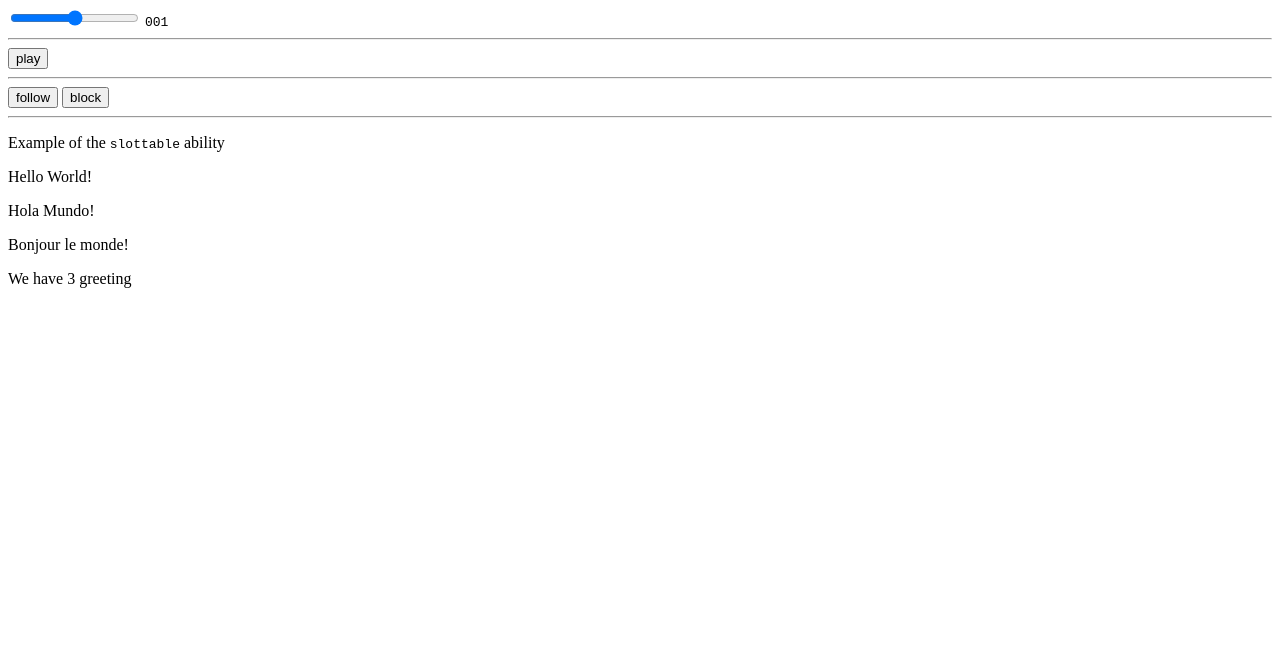
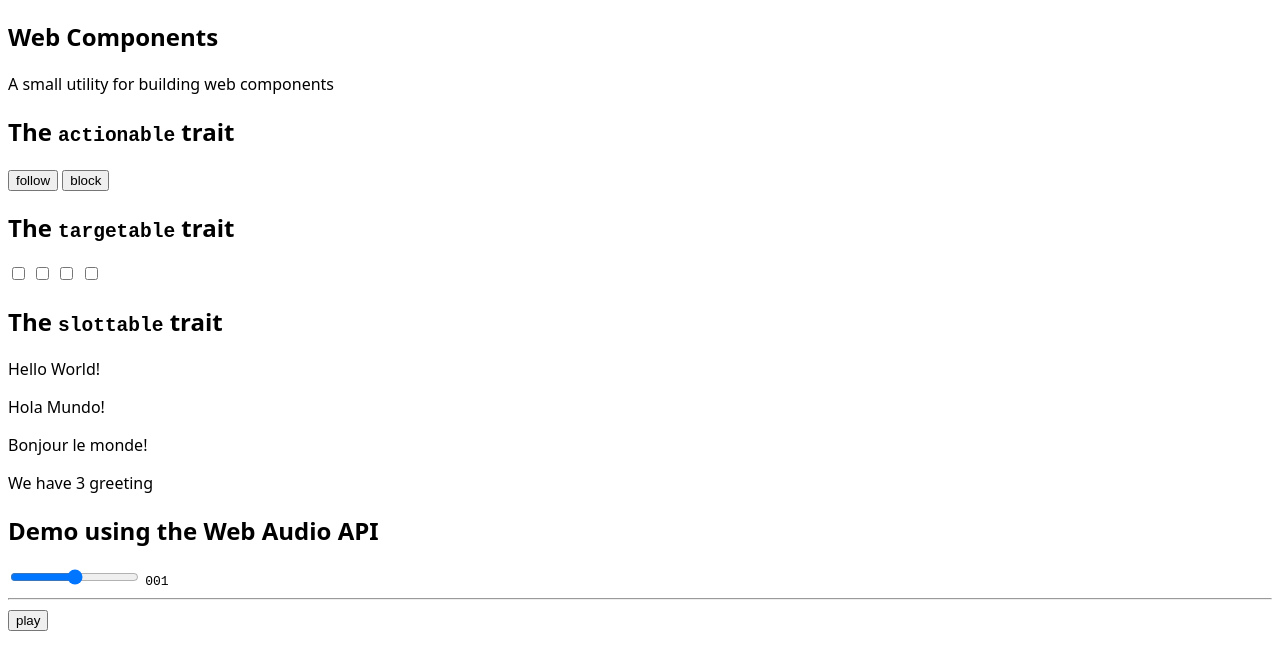
Before and after one commit to adoublef/web-components, a website built with Vite: page index.html in a window 1280 px wide. Built offline with nearby package versions, Linux system fonts and the light colour scheme; files whose address does not match are found by name.

Commit message:
scaffold index page with demos

```diff
--- a/index.html
+++ b/index.html
@@ -7,6 +7,10 @@
     <meta name="viewport" content="width=device-width, initial-scale=1.0" />
     <title>Vite + TS</title>
     <style>
+        :root {
+            font-family: system-ui, -apple-system, BlinkMacSystemFont, 'Segoe UI', Roboto, Oxygen, Ubuntu, Cantarell, 'Open Sans', 'Helvetica Neue', sans-serif;
+        }
+
         @media (prefers-color-scheme: dark) {
             body {
                 background: #000;
@@ -17,7 +21,62 @@
 </head>
 
 <body>
-    <section>
+    <main>
+        <article>
+            <header>
+                <h1>Web Components</h1>
+                <p>A small utility for building web components</p>
+            </header>
+            <section id="actionable">
+                <header>
+                    <h2>The <code>actionable</code> trait</h2>
+                </header>
+                <a-a>
+                    <template shadowRootMode="open">
+                        <a-b>
+                            <template shadowRootMode="open">
+                                <button data-action="click.followUser">follow</button>
+                            </template>
+                        </a-b>
+                        <a-c>
+                            <button data-action="click.block-user">block</button>
+                        </a-c>
+                        </template>
+                </a-a>
+                </section>
+                <section id="targetable">
+                    <header>
+                        <h2>The <code>targetable</code> trait</h2>
+                    </header>
+                    <b-a>
+                        <b-b data-target="validators">
+                            <input type="checkbox" data-target="read">
+                            <input type="checkbox" data-target="write">
+                        </b-b>
+                        <b-b data-target="validators">
+                            <input type="checkbox" data-target="read">
+                            <input type="checkbox" data-target="write">
+                        </b-b>
+                    </b-a>
+                </section>
+            <section id="slottable">
+                <header>
+                    <h2>The <code>slottable</code> trait</h2>
+                </header>
+                <c-a>
+                    <template shadowRootMode="open">
+                        <slot name="greeting"></slot>
+                        <p>We have <span data-target>0</span> greeting</p>
+                    </template>
+                    <p slot="greeting">Hello World!</p>
+                    <p slot="greeting">Hola Mundo!</p>
+                    <p slot="greeting">Bonjour le monde!</p>
+                </c-a>
+                </section>
+                <section id="demo">
+                    <header>
+                        <h2>Demo using the Web Audio API</h2>
+                    </header>
                     <effect-plugin id="gain">
                         <template shadowRootMode="open">
                             <input type="range" data-action="input">
@@ -31,35 +90,8 @@
                         </template>
                     </audio-clip>
                 </section>
-    <hr>
-    <section>
-        <user-row>
-            <template shadowRootMode="open">
-                <follow-user>
-                    <template shadowRootMode="open">
-                        <button data-action="click.followUser">follow</button>
-                    </template>
-                </follow-user>
-                <block-user>
-                    <button data-action="click.block-user">block</button>
-                </block-user>
-            </template>
-        </user-row>
-    </section>
-    <hr>
-    <section>
-        <p>Example of the <code>slottable</code> ability</p>
-        <hello-world>
-            <template shadowRootMode="open">
-                <slot name="greeting"></slot>
-                <p>We have <span data-target>0</span> greeting</p>
-            </template>
-            <!-- light dom -->
-            <p slot="greeting">Hello World!</p>
-            <p slot="greeting">Hola Mundo!</p>
-            <p slot="greeting">Bonjour le monde!</p>
-        </hello-world>
-    </section>
+        </article>
+        </main>
     <script type="module" src="/src/polyfil.ts"></script>
     <script type="module" src="/src/main.ts"></script>
 </body>
--- a/src/lib/actionable.ts
+++ b/src/lib/actionable.ts
@@ -13,7 +13,7 @@ interface ActionableElement extends HTMLElement {
 export function actionable<
     T extends Constructor<ActionableElement>
 >(ctr: T): T {
-    const eventListeners = Symbol();
+    const handleEventListeners = Symbol();
 
 
     return class extends ctr {
@@ -21,25 +21,25 @@ export function actionable<
             super(...args);
         }
 
-        [eventListeners](method: "addEventListener" | "removeEventListener" = "addEventListener") {
+        [handleEventListeners](method: "addEventListener" | "removeEventListener" = "addEventListener") {
             const elements = (this.shadowRoot || this).querySelectorAll<HTMLElement>("[data-action]");
             for (const element of (elements || [])) {
                 const { dataset: { action } } = element;
                 // TODO -- validation
-                const [/* tagName, */ type, name = "handle-event"] = (action as string).split(".");
+                const [type, name = "handle-event"] = (action as string).split(".");
                 element[method](type,
                     (this[camelCase(name) as keyof typeof this] as EventListener).bind(this));
             }
         }
 
         connectedCallback() {
-            this[eventListeners]();
+            this[handleEventListeners]();
             // @ts-ignore fix typing
             super.connectedCallback?.();
         }
 
         disconnectedCallback() {
-            this[eventListeners]("removeEventListener");
+            this[handleEventListeners]("removeEventListener");
             // @ts-ignore fix typing
             super.disconnectedCallback?.();
         }
--- a/src/lib/targetable.ts
+++ b/src/lib/targetable.ts
@@ -34,7 +34,7 @@ export function createTargetable() {
                 // NOTE -- matches [data-target] & [data-target=key]
                 const elements = (this.shadowRoot || this).querySelectorAll<HTMLElement>("[data-target]") || [];
                 for (const element of elements) {
-                    const { dataset: { target } } = element;
+                    const { dataset: { target, many } } = element;
                     const elementName = target || camelCase(element.localName);
                     // TODO -- validation
                     // using group as a boolean
@@ -50,9 +50,7 @@ export function createTargetable() {
         };
     }
 
-    function target<
-        T extends TargetableElement
-    >(proto: T, name: keyof T) {
+    function target<T extends TargetableElement>(proto: T, name: keyof T) {
         Object.defineProperty(proto, name, {
             get() {
                 // @ts-ignore type check this soon
--- a/src/main.ts
+++ b/src/main.ts
@@ -1,5 +1,68 @@
 import { actionable, forable, loadable, createTargetable, createProvidable, createSlottable } from "./lib";
-import { ContextEvent, createContext } from "./lib/context";
+/* **** ACTIONABLE **************************************************** */
+export class AAElement extends HTMLElement {
+}
+customElements.define("a-a", AAElement);
+@actionable
+export class ABElement extends HTMLElement {
+    followUser() {
+        alert("a-b");
+    }
+
+    connectedCallback() {
+    }
+}
+customElements.define("a-b", ABElement);
+@actionable
+export class ACElement extends HTMLElement {
+    blockUser() {
+        alert("a-c");
+    }
+
+    connectedCallback() {
+    }
+}
+customElements.define("a-c", ACElement);
+/* **** ACTIONABLE **************************************************** */
+/* **** TARGETABLE **************************************************** */
+const { targetable, target } = createTargetable();
+export class BAElement extends HTMLElement {
+    @target
+    declare validators: BBElement[];
+}
+customElements.define("b-a", BAElement);
+export class BBElement extends HTMLElement {
+    @target
+    declare read: HTMLInputElement;
+
+    @target
+    declare write: HTMLInputElement;
+
+    get valid() {
+        return this.read.checked || this.write.checked;
+    }
+}
+customElements.define("b-b", BBElement);
+/* **** TARGETABLE **************************************************** */
+/* **** SLOTTABLE ***************************************************** */
+const { slottable, slot } = createSlottable();
+@slottable
+@targetable
+class CAElement extends HTMLElement {
+    // @target({ many: true })
+    @target
+    declare span: HTMLSpanElement;
+
+    @slot
+    declare greeting: HTMLSlotElement;
+
+    // try to get deconstruction working
+    connectedCallback() {
+        this.span.textContent = `${this.greeting.assignedNodes().length}`;
+    }
+}
+customElements.define("c-a", CAElement);
+/* **** SLOTTABLE ***************************************************** */
 /* ******************************************************************** */
 const baseContext = new AudioContext({ latencyHint: "interactive" });
 @actionable
@@ -26,7 +89,6 @@ export class AudioClipElement extends HTMLElement {
     }
 }
 customElements.define("audio-clip", AudioClipElement);
-const { targetable, target } = createTargetable();
 @actionable
 @targetable
 export class EffectPluginElement extends HTMLElement {
@@ -47,63 +109,3 @@ export class EffectPluginElement extends HTMLElement {
     }
 }
 customElements.define("effect-plugin", EffectPluginElement);
-/* **** SLOTTABLE ***************************************************** */
-const { slottable, slot } = createSlottable();
-@slottable
-@targetable
-class HelloWorldElement extends HTMLElement {
-    // @target({ many: true })
-    @target
-    declare span: HTMLSpanElement;
-
-    @slot
-    declare greeting: HTMLSlotElement;
-
-    // try to get deconstruction working
-    connectedCallback() {
-        this.span.textContent = `${this.greeting.assignedNodes().length}`;
-    }
-}
-customElements.define("hello-world", HelloWorldElement);
-/* **** PROVIDABLE **************************************************** */
-const { providable } = createProvidable();
-
-const userIdContext = createContext("user-id", "123");
-let provideAlready = false;
-@providable
-export class UserRowElement extends HTMLElement {
-    userId = "123";
-
-    connectedCallback() {
-        const ctx = new ContextEvent(userIdContext, (userId, unsubscribe) => {
-            if (!provideAlready) {
-                // this.my = userId;
-            }
-            unsubscribe?.();
-        }, true);
-        this.dispatchEvent(ctx);
-    }
-}
-customElements.define("user-row", UserRowElement);
-@providable
-@actionable
-export class FollowUserElement extends HTMLElement {
-    followUser() {
-        alert("follow");
-    }
-
-    connectedCallback() {
-    }
-}
-customElements.define("follow-user", FollowUserElement);
-@providable
-@actionable
-export class BlockUserElement extends HTMLElement {
-    blockUser() {
-        alert("block");
-    }
-
-    connectedCallback() {
-    }
-}
-customElements.define("block-user", BlockUserElement);
```
Lines whose indentation alone changed are shown as unchanged.
